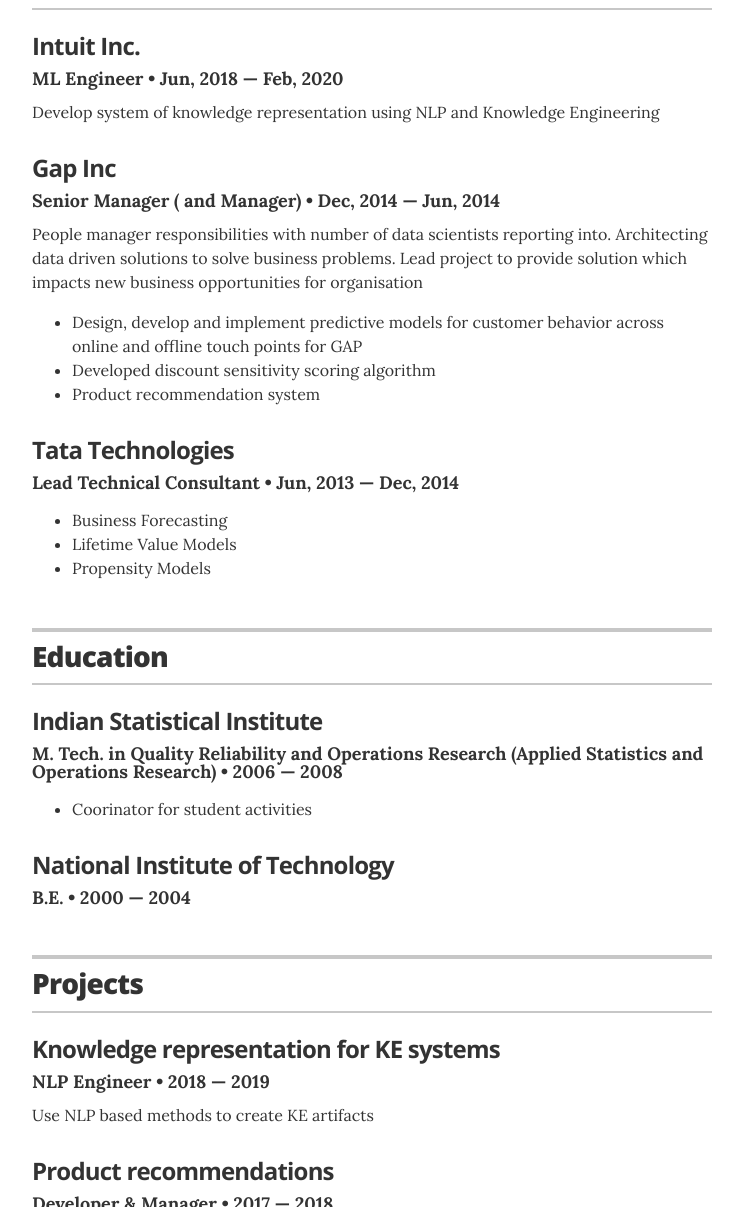
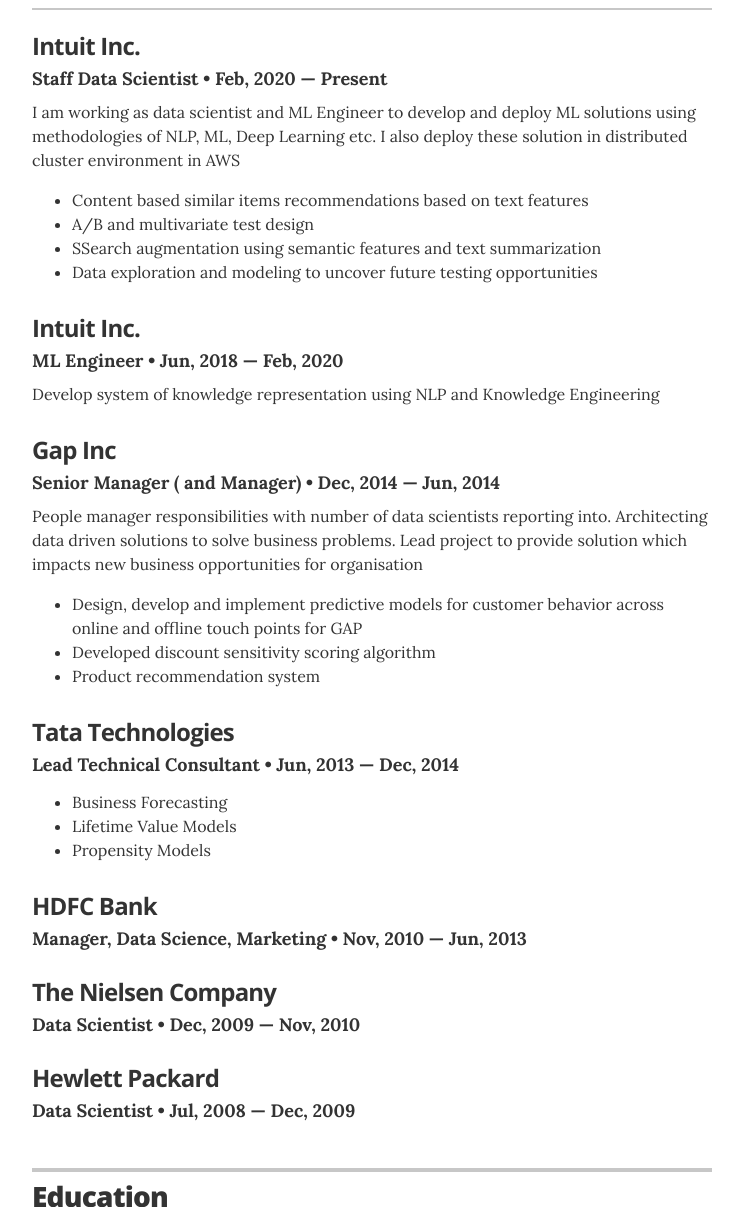
Before and after one commit to ghoshmithun/resume, a Jekyll site: the page built from index.html, in a window 1280 px wide and 1400 px high, scrolled down 433 px. Shown: the part 193-1400 px from the top of the window, without its empty margins (268-1011 px from the left). Built offline with Jekyll 4.4.1, drawn with Linux system fonts in a browser that asks for light colours; some of the changed text lies outside the part shown.

Commit message:
third commit

```diff
--- a/CNAME
+++ b/CNAME
@@ -1 +1 @@
-resume-template.joelglovier.com
+resume.mithunghosh.com
--- a/_data/associations.yml
+++ b/_data/associations.yml
@@ -12,4 +12,4 @@
   role: Member
   year: 2015 &mdash; 2018
   url: https://www.isi-web.org/
-  summary: To be involved and be aware of the cutting edge research in Statistics across the world
+  summary: To be involved and to be aware of the cutting edge research in Statistics across the world
--- a/_data/experience.yml
+++ b/_data/experience.yml
@@ -5,7 +5,7 @@
   duration: Feb, 2020 &mdash; Present
   summary: I am working as data scientist and ML Engineer to develop and deploy ML solutions using methodologies of NLP, ML, Deep Learning etc. I also deploy these solution in distributed cluster environment in AWS	<ul class="resume-item-list"><li>Content based similar items recommendations based on text features</li><li>A/B and multivariate test design</li><li>SSearch augmentation using semantic features and text summarization</li><li>Data exploration and modeling to uncover future testing opportunities</li></ul>
 
-#- company: Intuit Inc.
+- company: Intuit Inc.
   position: ML Engineer
   duration: Jun, 2018 &mdash; Feb, 2020
   summary : Develop system of knowledge representation using NLP and Knowledge Engineering
@@ -22,3 +22,21 @@
   position: Lead Technical Consultant
   duration:   Jun, 2013  &mdash; Dec, 2014
   summary: <ul class="resume-item-list"><li>Business Forecasting</li><li>Lifetime Value Models</li><li>Propensity Models</li></ul>
+
+# Techincal Manager
+- company: HDFC Bank
+  position: Manager, Data Science, Marketing
+  duration:   Nov, 2010  &mdash; Jun, 2013
+  summary:
+
+# Technical Expert
+- company: The Nielsen Company
+  position: Data Scientist
+  duration:   Dec, 2009  &mdash; Nov, 2010
+  summary:
+
+# Analytics Expert, DSAS
+- company: Hewlett Packard
+  position: Data Scientist
+  duration:   Jul, 2008  &mdash; Dec, 2009
+  summary:
--- a/_layouts/resume.html
+++ b/_layouts/resume.html
@@ -232,7 +232,7 @@
       {% endif %}
 
       <footer class="page-footer">
-        <p class="footer-line">Made by <a href="http://twitter.com/jglovier">@jglovier</a>. Fork me on <a href="https://github.com/ghoshmithun/resume">GitHub</a>.</p>
+        <p class="footer-line">Made by <a href="http://twitter.com/mithunrecdgp">@mithunrecdgp</a>. Fork me on <a href="https://github.com/ghoshmithun/resume">GitHub</a>.</p>
         <p class="footer-line">Resume update in Progress</p>
       </footer>
 
```
